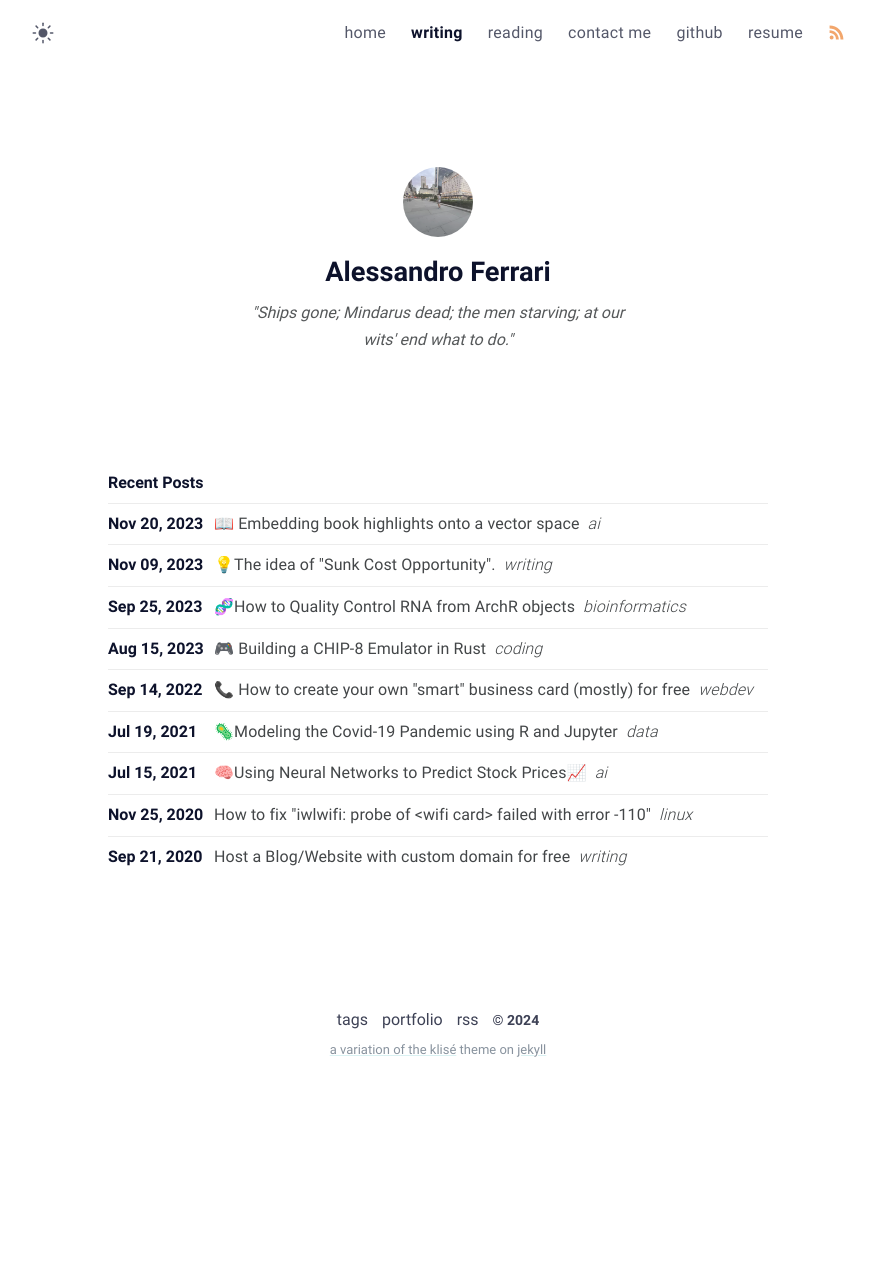
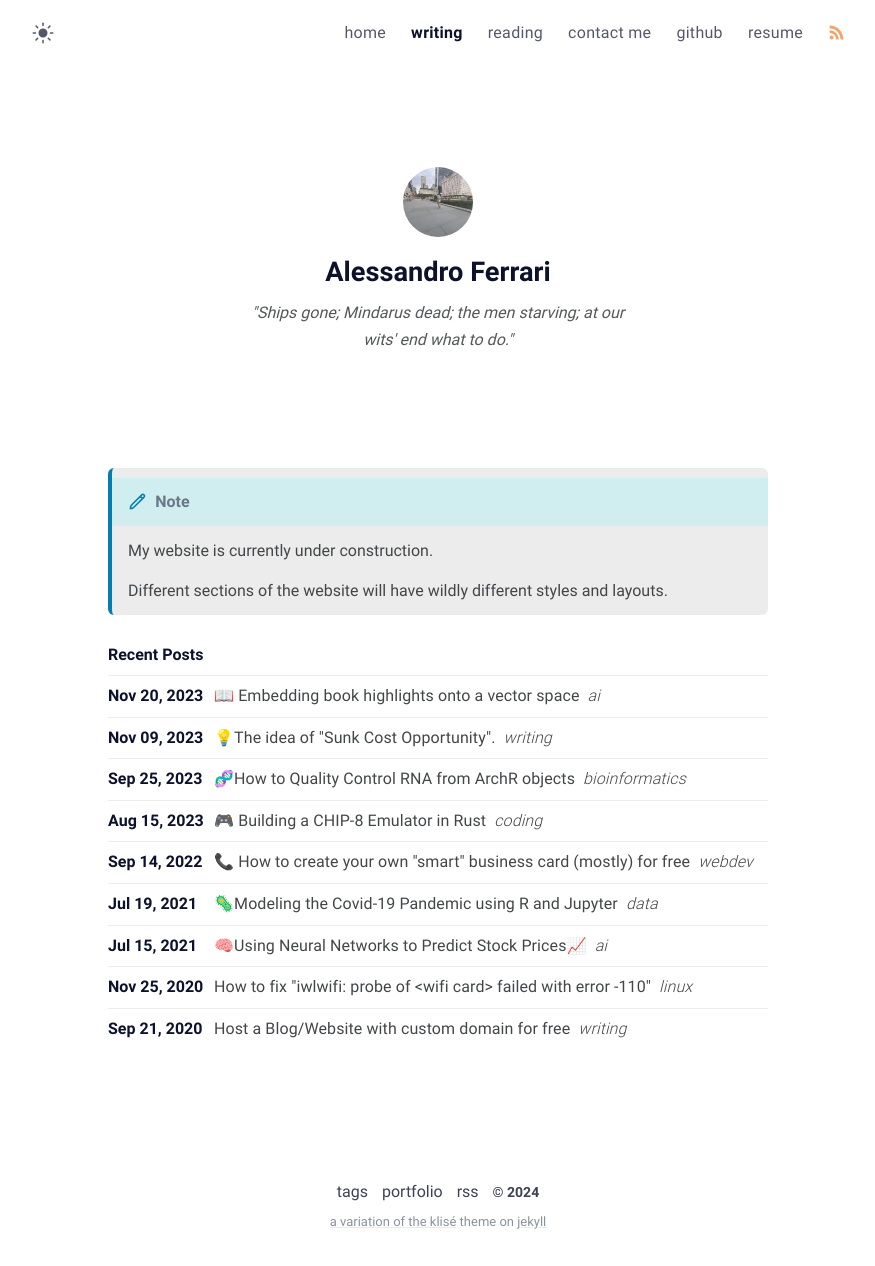
Before and after one commit to Ferryistaken/website, a Jekyll site: the page built from blog/index.md, in a window 1280 px wide. Shown: the whole page, without its empty margins (202-1077 px from the left). Built offline with Jekyll 4.4.1, drawn with Linux system fonts in a browser that asks for light colours; before the commit the page ends 1094 px from its top, so only the background shows below that.

Commit message:
added note about different styles

```diff
--- a/_layouts/blog.html
+++ b/_layouts/blog.html
@@ -1,6 +1,11 @@
 ---
 layout: home
 ---
+        <div class="admonition note">
+          <p class="admonition-title">Note</p>
+          <p>My website is currently under construction.</p>
+          <p>Different sections of the website will have wildly different styles and layouts.</p>
+        </div>
 
 <h4 class="posts-item-note">Recent Posts</h4>
 {% for post in site.posts %}
--- a/_layouts/work_detail.html
+++ b/_layouts/work_detail.html
@@ -10,6 +10,11 @@ layout: default-noauth
           <img src="{{ page.logo }}" alt="{{ page.title }} Logo" style="width: 100px; height: auto;" />
         </div>
       </div>
+        <div class="admonition note">
+          <p class="admonition-title">Note</p>
+          <p>My website is currently under construction.</p>
+          <p>Different sections of the website will have wildly different styles and layouts.</p>
+        </div>
       <p><strong>Location:</strong> {{ page.location }}</p>
       <p><strong>Role:</strong> {{ page.role }}</p>
       <p><strong>Duration:</strong> {{ page.duration }}</p>
```
